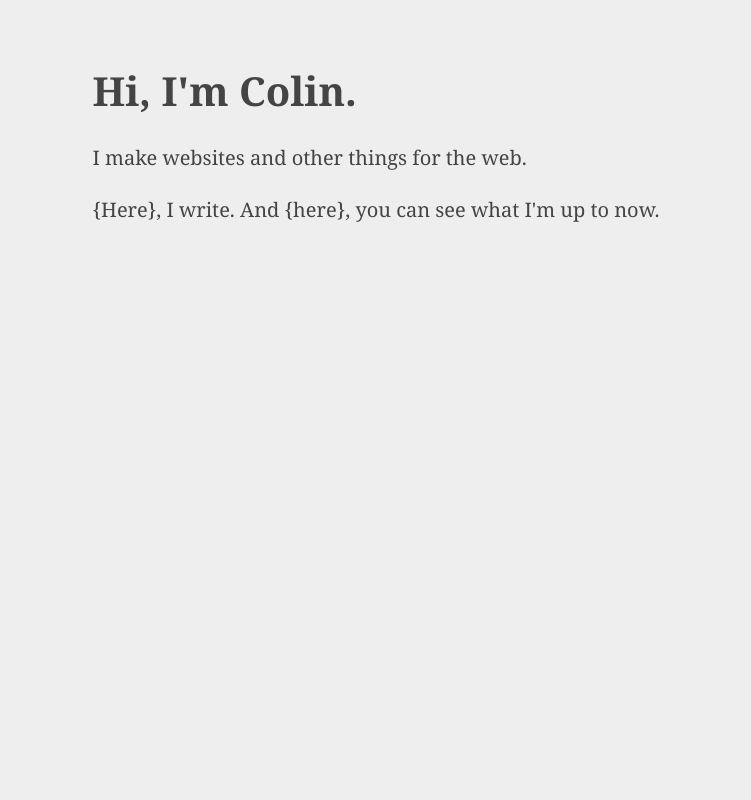
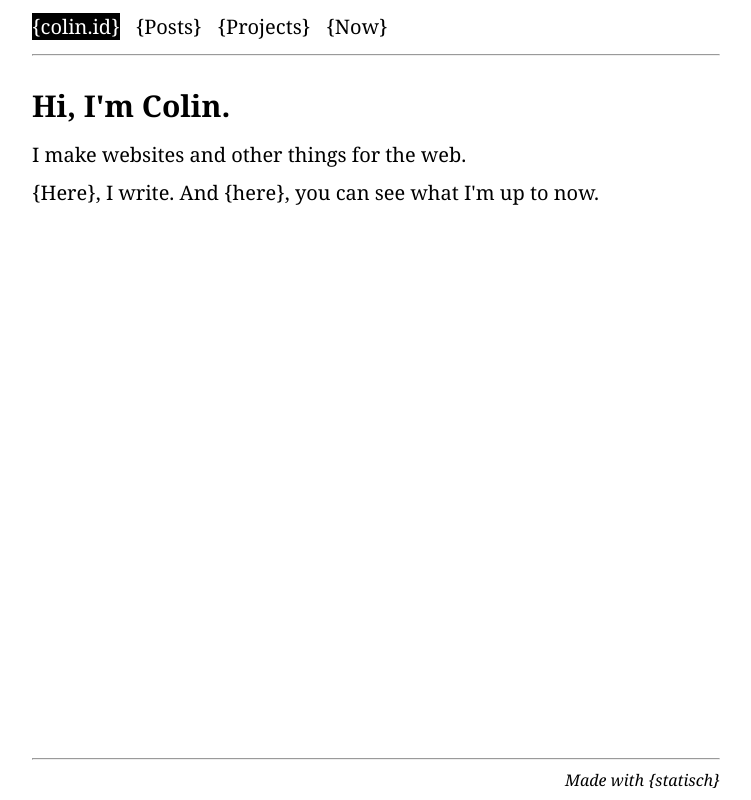
Before and after one commit to sw3dish/colin.id, a plain HTML site: page output/index.html in a window 1280 px wide. Shown: the whole page, without its empty margins (264-1015 px from the left). Drawn offline with Linux system fonts and the light colour scheme.

Commit message:
Change index links + add base styling

```diff
--- a/output/index.html
+++ b/output/index.html
@@ -6,23 +6,53 @@
     <title>Home - colin.id</title>
     <meta name="description" content="Colin on the web">
     <style>
+      *, *::before, *::after {
+        box-sizing: border-box;
+      }
+
+      * {
+        margin: 0;
+      }
+
+      img, picture, video, canvas, svg {
+        display: block;
+        max-width: 100%;
+      }
+
+      :root {
+        --max-width: 45rem;
+        --font-main: Charter, 'Bitstream Charter', 'Sitka Text', Cambria, serif;
+        --font-size: 20px;
+        --background-color: #fff;
+        --text-color: #000;
+      }
+
+      @media (prefers-color-scheme: dark) {
+        :root {
+          --background-color: #000;
+          --text-color: #fff;
+        }
+      }
+
       html, body {
         height: 100%
       }
       body {
         display: flex;
         flex-direction: column;
-        background-color: #EEE;
+        background-color: var(--background-color);
         margin: 0px auto;
-        max-width: 650px;
-        line-height: 1.6;
-        font-family: Charter, 'Bitstream Charter', 'Sitka Text', Cambria, serif;
-        font-size: 20px;
-        color: #444;
+        max-width: var(--max-width);
+        line-height: 1.5;
+        font-family: var(--font-main);
+        font-size: var(--font-size);
+        color: var(--text-color);
         text-decoration: none;
+        padding: 0 1rem;
       }
+
       a {
-        color: #444;
+        color: var(--text-color);
         text-decoration: none;
       }
       a:before {
@@ -32,18 +62,49 @@
           content:"}"
       }
       a:hover, a:focus {
-          background-color:#000;
-          color:#fff;
+          background-color: var(--text-color);
+          color: var(--background-color);
           text-decoration:none
       }
       h1, h2, h3, h4, h5, h6 {
         line-height: 1.2;
+        margin: 1rem 0;
+      }
+
+      h1 {
+        font-size: 1.5em;
+      }
+
+      h2 {
+        font-size: 1.17em;
+      }
+
+      h3 {
+        font-size: 1em;
+      }
+
+      h4 {
+        font-size: 0.83em;
+      }
+
+      header nav ul{
+        display: flex;
+        flex-direction: row;
+        gap: 1rem;
+        padding: 0;
+        margin: 0.75rem 0;
+      }
+      header nav ul li {
+        list-style: none;
+      }
+      header nav ul li.active-nav-item a {
+        background-color: var(--text-color);
+        color: var(--background-color);
       }
       main {
-        margin: 40px auto;
+        margin: 1rem 0;
         flex: 1 0 auto;
       }
-
       footer {
         flex-shrink: 0;
         font-size: 16px;
@@ -54,19 +115,53 @@
       hr {
         margin: 0;
       }
+      p {
+        margin: .5rem 0;
+      }
+      article.posts {
+        display: flex;
+      }
+      article.posts time {
+        flex: 0 0 7rem;
+        margin-right: 1.5rem;
+      }
     </style>
   </head>
   <body>
+    <header>
+      <nav>
+        <ul>
+          <li class='active-nav-item'>
+            <a href="/">colin.id</a>
+          </li>
+          <li >
+            <a href="/posts" >Posts</a>
+          </li>
+          <li >
+            <a href="/projects">Projects</a>
+          </li>
+          <li >
+            <a href="/now">Now</a>
+          </li>
+        </ul>
+      </nav>
+    </header>
+    <hr>
     <main>
 
 <h1>Hi, I'm Colin.</h1>
 <p>
   I make websites and other things for the web.
 </p>
-<p><a href="/topics">Here</a>, I write. And <a href="/now">here</a>, you can see what I'm up to now.</p>
+<p><a href="/posts">Here</a>, I write. And <a href="/now">here</a>, you can see what I'm up to now.</p>
 
 
     </main>
 
+    <hr>
+    <footer>
+      <p><em>Made with <a href="https://github.com/sw3dish/statisch">statisch</a></em></p>
+    </footer>
+
   </body>
 </html>
```
Also changed, not shown: 1 other file.
